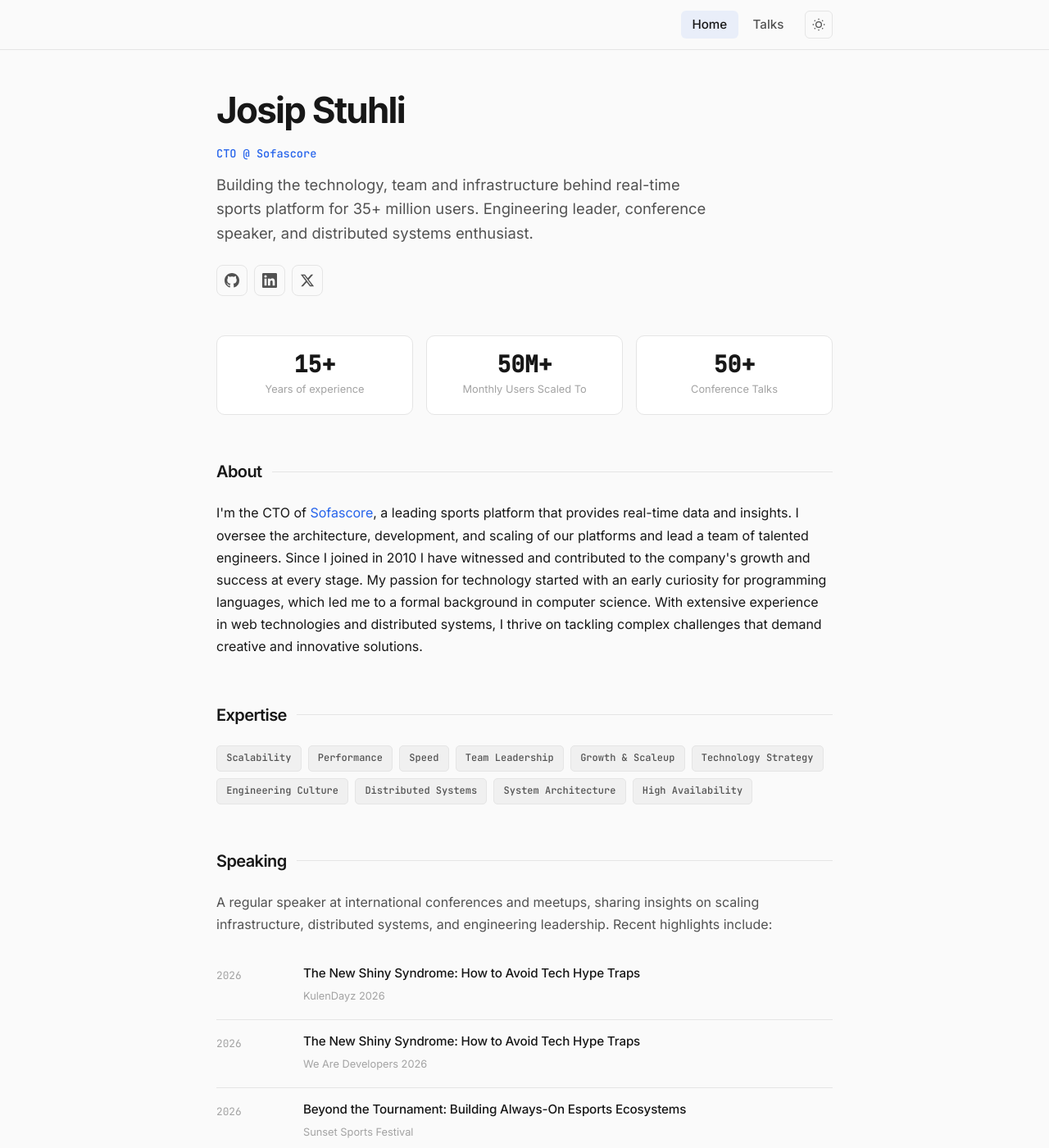
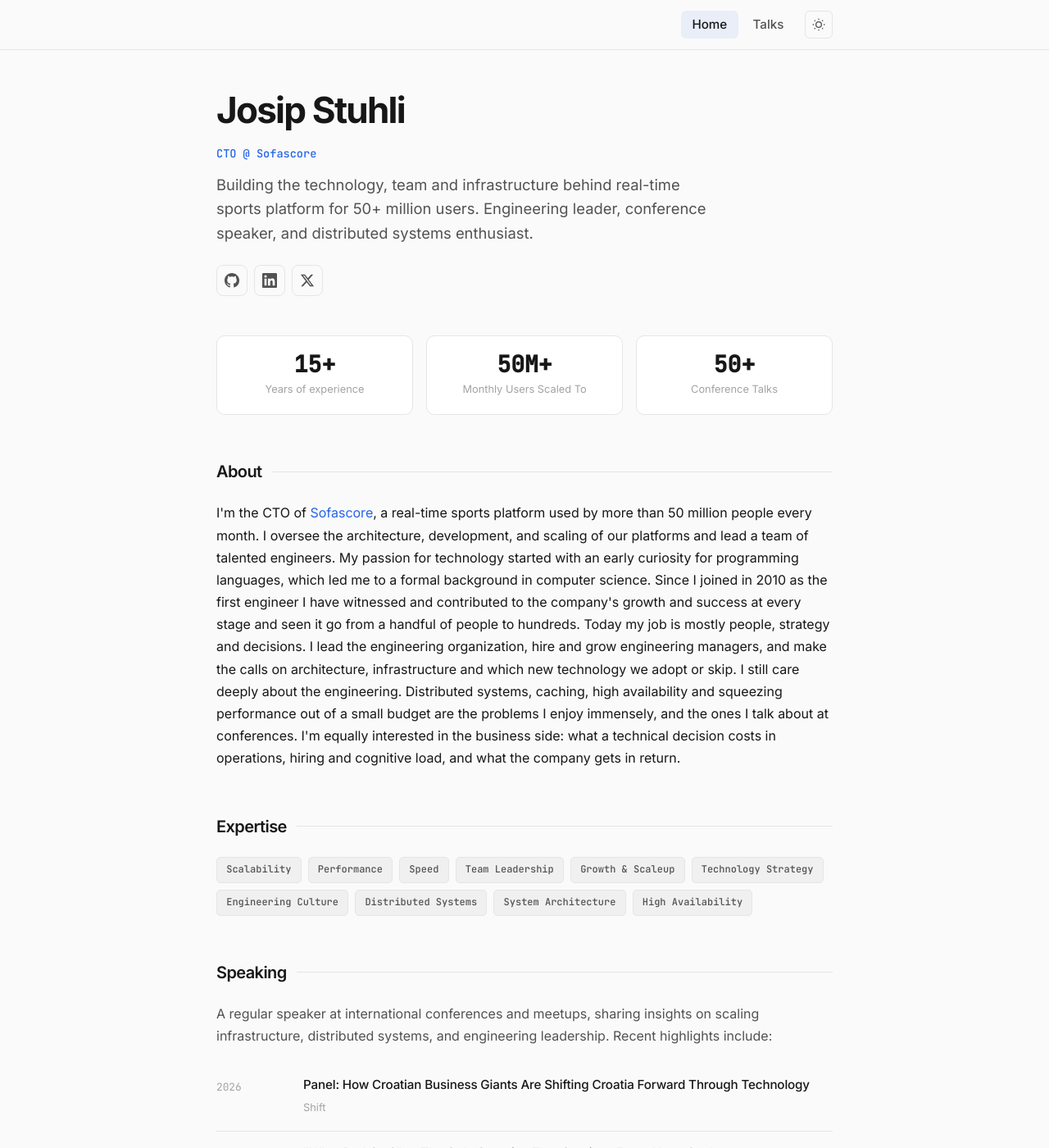
Before and after one commit to jstuhli/jstuhli.github.io, a Jekyll site: the page built from index.markdown, in a window 1280 px wide and 1400 px high. Shown: the whole window at 82% size. Built offline with Jekyll 4.4.1, drawn with Linux system fonts in a browser that asks for light colours; some of the changed text lies outside the part shown.

Commit message:
Add Shift 2026 talk and panel, update user count to 50M+, rewrite About section

```diff
--- a/_data/talks.yml
+++ b/_data/talks.yml
@@ -1,3 +1,13 @@
+- date: "2026-09-15"
+  conference: "Shift"
+  url: "https://shift.infobip.com/"
+  title: "Panel: How Croatian Business Giants Are Shifting Croatia Forward Through Technology"
+
+- date: "2026-09-14"
+  conference: "Shift"
+  url: "https://shift.infobip.com/"
+  title: "\"What Do I Get?\" — The Only Question That Survives Every Hype Cycle"
+
 - date: "2026-08-29"
   conference: "KulenDayz 2026"
   url: "https://www.kulendayz.com/"
--- a/index.markdown
+++ b/index.markdown
@@ -5,7 +5,7 @@
 <div class="hero">
   <h1>Josip Stuhli</h1>
   <div class="hero-eyebrow">CTO @ Sofascore</div>
-  <p class="hero-subtitle">Building the technology, team and infrastructure behind real-time sports platform for 35+ million users. Engineering leader, conference speaker, and distributed systems enthusiast.</p>
+  <p class="hero-subtitle">Building the technology, team and infrastructure behind real-time sports platform for 50+ million users. Engineering leader, conference speaker, and distributed systems enthusiast.</p>
   <div class="social-links">
     <a href="https://github.com/jstuhli" class="social-link" target="_blank" rel="noopener" aria-label="GitHub">
       <svg viewBox="0 0 24 24" fill="currentColor"><path d="M12 0C5.37 0 0 5.37 0 12c0 5.31 3.435 9.795 8.205 11.385.6.105.825-.255.825-.57 0-.285-.015-1.23-.015-2.235-3.015.555-3.795-.735-4.035-1.41-.135-.345-.72-1.41-1.23-1.695-.42-.225-1.02-.78-.015-.795.945-.015 1.62.87 1.845 1.23 1.08 1.815 2.805 1.305 3.495.99.105-.78.42-1.305.765-1.605-2.67-.3-5.46-1.335-5.46-5.925 0-1.305.465-2.385 1.23-3.225-.12-.3-.54-1.53.12-3.18 0 0 1.005-.315 3.3 1.23.96-.27 1.98-.405 3-.405s2.04.135 3 .405c2.295-1.56 3.3-1.23 3.3-1.23.66 1.65.24 2.88.12 3.18.765.84 1.23 1.905 1.23 3.225 0 4.605-2.805 5.625-5.475 5.925.435.375.81 1.095.81 2.22 0 1.605-.015 2.895-.015 3.3 0 .315.225.69.825.57A12.02 12.02 0 0024 12c0-6.63-5.37-12-12-12z"/></svg>
@@ -42,11 +42,15 @@
     <div class="section-line"></div>
   </div>
 
-I'm the CTO of <a href="https://www.sofascore.com/">Sofascore</a>, a leading sports platform that provides real-time data and insights. I oversee the architecture, development, and scaling of our platforms and lead a team of talented engineers.
+I'm the CTO of <a href="https://www.sofascore.com/">Sofascore</a>, a real-time sports platform used by more than 50 million people every month. I oversee the architecture, development, and scaling of our platforms and lead a team of talented engineers.
 
-Since I joined in 2010 I have witnessed and contributed to the company's growth and success at every stage.
+My passion for technology started with an early curiosity for programming languages, which led me to a formal background in computer science.
 
-My passion for technology started with an early curiosity for programming languages, which led me to a formal background in computer science. With extensive experience in web technologies and distributed systems, I thrive on tackling complex challenges that demand creative and innovative solutions.
+Since I joined in 2010 as the first engineer I have witnessed and contributed to the company's growth and success at every stage and seen it go from a handful of people to hundreds.
+
+Today my job is mostly people, strategy and decisions. I lead the engineering organization, hire and grow engineering managers, and make the calls on architecture, infrastructure and which new technology we adopt or skip.
+
+I still care deeply about the engineering. Distributed systems, caching, high availability and squeezing performance out of a small budget are the problems I enjoy immensely, and the ones I talk about at conferences. I'm equally interested in the business side: what a technical decision costs in operations, hiring and cognitive load, and what the company gets in return.
 
 </div>
 
```
